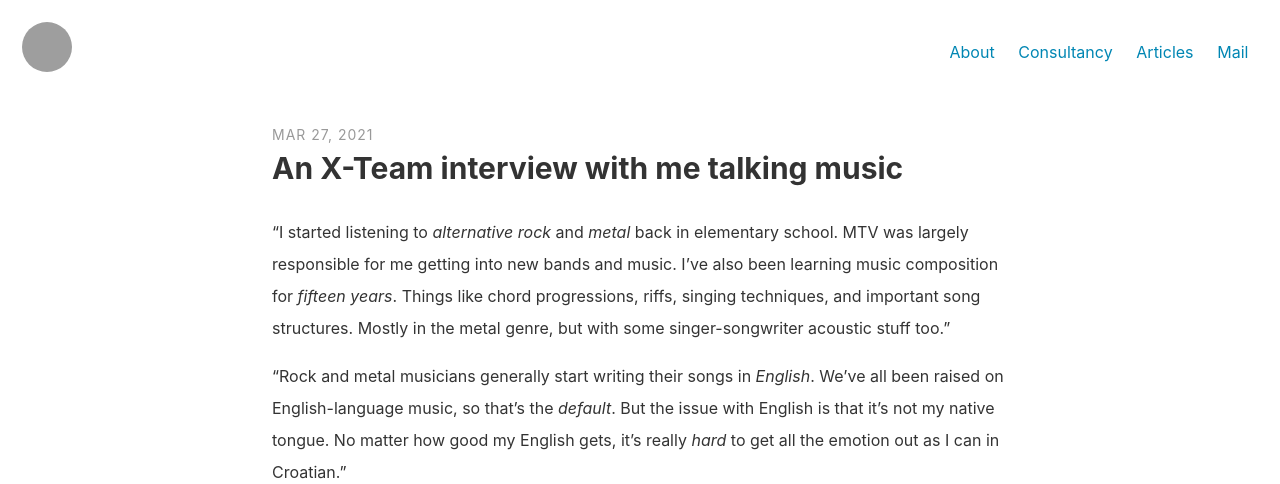
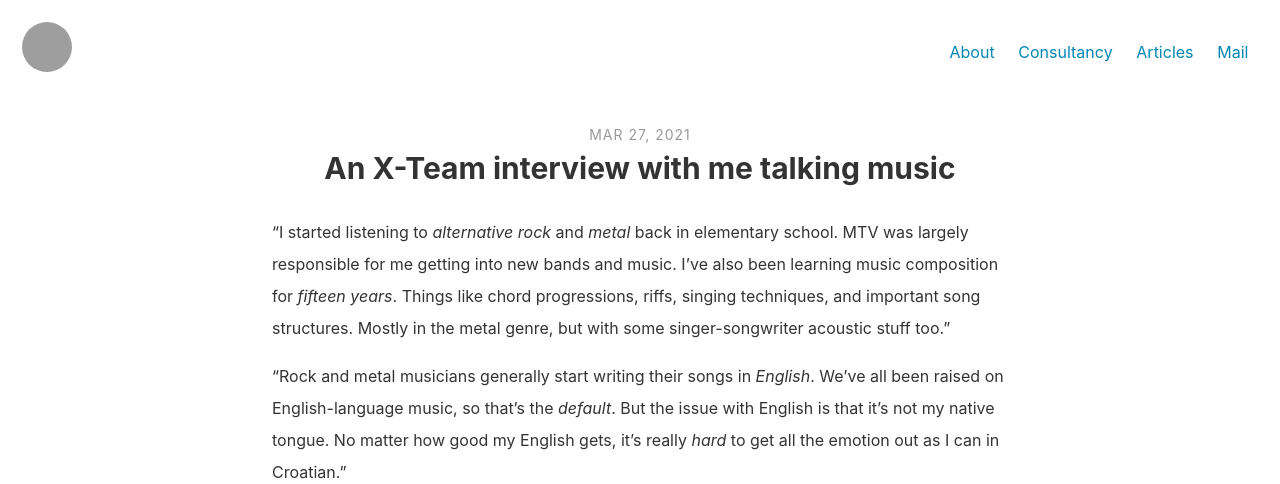
Before and after one commit to mkozjak/mkozjak.github.io, a Jekyll site: the page built from _posts/2021-03-27-xteam-interview.md, in a window 1280 px wide. Shown: the top 484 px of the page. Built offline with Jekyll 4.4.1, drawn with Linux system fonts in a browser that asks for light colours; grey boxes are pictures that could not be loaded.

Commit message:
align header content to center
Signed-off-by: Mario Kozjak <mario.kozjak@elpheria.com>

```diff
--- a/assets/scss/_layout.scss
+++ b/assets/scss/_layout.scss
@@ -221,6 +221,10 @@ ul.navbar {
   margin-bottom: 1px;
 }
 
+.post-header {
+  text-align: center;
+}
+
 .post-title {
   margin-top: 0;
   margin-bottom: 1em;
```
